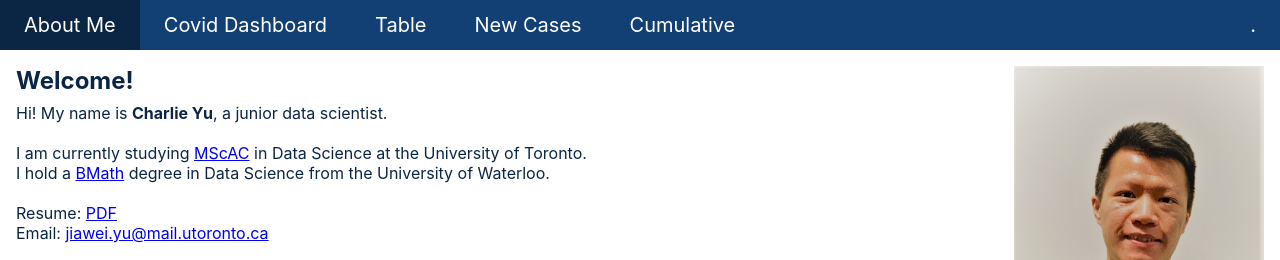
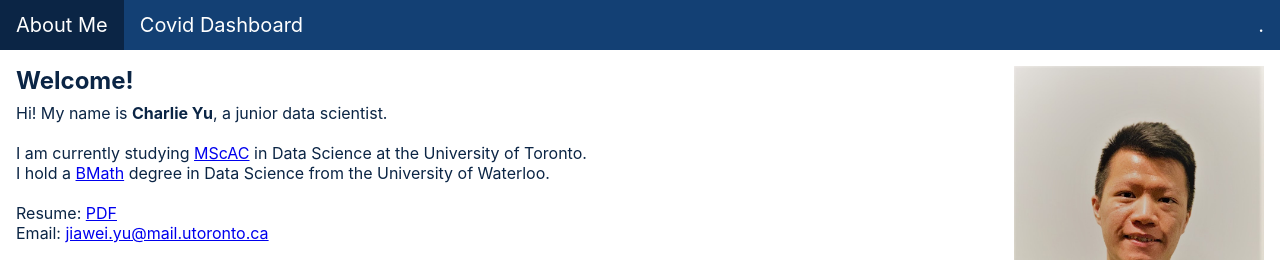
Before and after one commit to jiawei-yu-97/jiawei-yu-97.github.io, a plain HTML site: page index.html in a window 1280 px wide. Shown: the top 260 px of the page. Drawn offline with Linux system fonts and the light colour scheme.

Commit message:
disable menu expansion in touch mode

```diff
--- a/css/menu.css
+++ b/css/menu.css
@@ -35,20 +35,8 @@
 }
 
 @media (hover: none) and (min-width: 720px) {
-    .menu-item {
-        padding-left: 1.5rem;
-        padding-right: 1.5rem;
-    }
-
-    .dropdown {
-        display: flex;
-    }
-
     .dropdown-content {
-        display: block;
-        display: flex;
-        flex-direction: row;
-        background-color: var(--color-3);
+        display: none;
     }
 }
 
```
Also changed, not shown: covid.html (+1 -1 lines).
